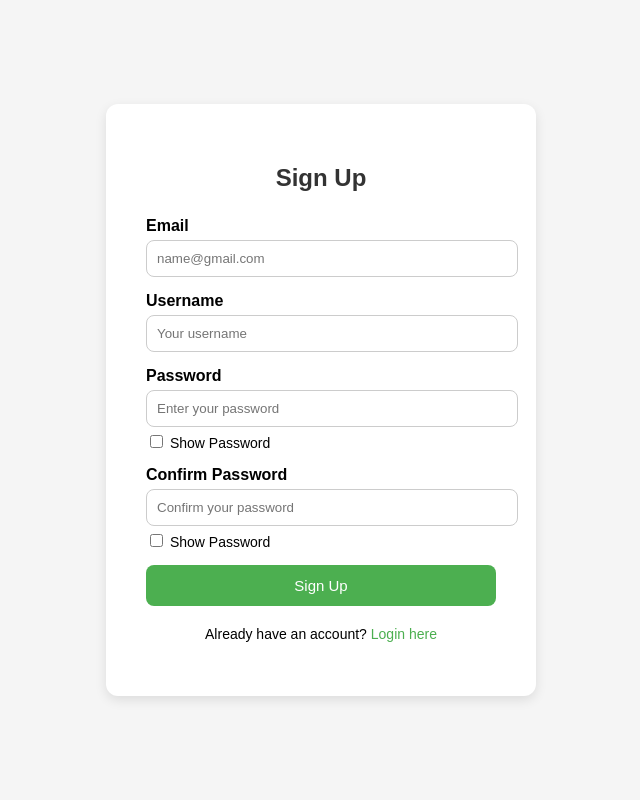
After one commit to Kamauma/e-commerce-project, a Django app: page /signup/ in a window 1280 px wide. The commit adds this page. Shown: the whole page, without its empty margins (319-959 px from the left). Run offline with Django 5.2, Linux system fonts and the light colour scheme.

Commit message:
Clean project, remove pycache, add signup page

```diff
--- a/accounts/templates/accounts/home.html
+++ b/accounts/templates/accounts/home.html
@@ -18,10 +18,7 @@
            style="display: inline-block; background-color: #4CAF50; color: white; text-decoration: none; padding: 12px 20px; border-radius: 8px; font-weight: bold;">
            Go to Login Page
            </a>
-         <a href="{% url 'product_list' %}"
-           style="display: inline-block; background-color: #2196F3; color: white; text-decoration: none; padding: 12px 20px; border-radius: 8px; font-weight: bold; width: 200px; text-align: center;">
-           View Products
-        </a>
+
         </div>
 
     </div>
--- /dev/null
+++ b/accounts/templates/accounts/signup.html
@@ -0,0 +1,69 @@
+<!DOCTYPE html>
+<html lang="en">
+<head>
+    <meta charset="UTF-8">
+    <title>Sign Up</title>
+</head>
+<body style="font-family: Arial, sans-serif; background-color: #f5f5f5; display: flex; justify-content: center; align-items: center; height: 100vh; margin: 0;">
+
+    <div style="background-color: white; padding: 40px; border-radius: 12px; box-shadow: 0 4px 12px rgba(0,0,0,0.1); width: 350px; text-align: center;">
+        <h2 style="color: #333; margin-bottom: 25px;">Sign Up</h2>
+
+        <form method="POST" style="display: flex; flex-direction: column; gap: 15px;">
+            {% csrf_token %}
+
+            <div style="text-align: left;">
+                <label style="display: block; margin-bottom: 5px; font-weight: bold;">Email</label>
+                <input type="email" name="email" required placeholder="name@gmail.com"
+                       style="width: 100%; padding: 10px; border: 1px solid #ccc; border-radius: 8px;">
+            </div>
+
+            <div style="text-align: left;">
+                <label style="display: block; margin-bottom: 5px; font-weight: bold;">Username</label>
+                <input type="text" name="username" required placeholder="Your username"
+                       style="width: 100%; padding: 10px; border: 1px solid #ccc; border-radius: 8px;">
+            </div>
+
+            <!-- Password Field with Show Password Checkbox -->
+            <div style="text-align: left;">
+                <label style="display: block; margin-bottom: 5px; font-weight: bold;">Password</label>
+                <input type="password" id="password1" name="password1" required placeholder="Enter your password"
+                       style="width: 100%; padding: 10px; border: 1px solid #ccc; border-radius: 8px;">
+                <label style="display: block; margin-top: 5px; font-size: 14px; cursor: pointer;">
+                    <input type="checkbox" onclick="togglePassword('password1')"> Show Password
+                </label>
+            </div>
+
+            <!-- Confirm Password Field with Show Password Checkbox -->
+            <div style="text-align: left;">
+                <label style="display: block; margin-bottom: 5px; font-weight: bold;">Confirm Password</label>
+                <input type="password" id="password2" name="password2" required placeholder="Confirm your password"
+                       style="width: 100%; padding: 10px; border: 1px solid #ccc; border-radius: 8px;">
+                <label style="display: block; margin-top: 5px; font-size: 14px; cursor: pointer;">
+                    <input type="checkbox" onclick="togglePassword('password2')"> Show Password
+                </label>
+            </div>
+
+            <button type="submit"
+                    style="background-color: #4CAF50; color: white; border: none; padding: 12px; border-radius: 8px; cursor: pointer; font-size: 15px;">
+                Sign Up
+            </button>
+        </form>
+
+        {% if error %}
+            <p style="color: red; margin-top: 10px;">{{ error }}</p>
+        {% endif %}
+
+        <p style="margin-top: 20px; font-size: 14px;">Already have an account?
+            <a href="{% url 'login' %}" style="color: #4CAF50; text-decoration: none;">Login here</a>
+        </p>
+    </div>
+
+    <script>
+        function togglePassword(id) {
+            const pwd = document.getElementById(id);
+            pwd.type = pwd.type === "password" ? "text" : "password";
+        }
+    </script>
+</body>
+</html>
--- a/accounts/urls.py
+++ b/accounts/urls.py
@@ -1,18 +1,9 @@
-#home.html
 from django.urls import path
 from . import views
 
 urlpatterns = [
-    path('', views.home, name='home'),
+    path('', views.home, name='home'),              # Home page
+    path('login/', views.login_view, name='login'), # Login page
+    path('signup/', views.signup_view, name='signup'), # Signup page
+    path('product/', views.product_list, name='product_list'), # Product page
 ]
-
-
-#login.html
-from django.urls import path
-from . import views
-
-urlpatterns = [
-    path('', views.home, name='home'),
-    path('login/', views.login_view, name='login'),
-    path('product/', views.product_list, name='product_list'),
-]
--- a/accounts/views.py
+++ b/accounts/views.py
@@ -1,13 +1,17 @@
-#home.html
-from django.shortcuts import render
+# views.py
 
+from django.shortcuts import render, redirect
+from django.contrib.auth.models import User
+from django.contrib.auth import authenticate, login
+from django.contrib import messages
+from .models import Product
+
+# Home page
 def home(request):
     return render(request, 'accounts/home.html')
 
-# login.html
-from django.contrib.auth import authenticate, login
-from django.shortcuts import render, redirect
 
+# Login page
 def login_view(request):
     if request.method == 'POST':
         username = request.POST['username']
@@ -22,10 +26,37 @@ def login_view(request):
             return render(request, 'accounts/login.html', {'error': 'Invalid credentials'})
     return render(request, 'accounts/login.html')
 
-#product.html
 
-from .models import Product
+# Product page
+def product_list(request):
+    products = Product.objects.all()
+    return render(request, 'accounts/product.html', {'product': products})
 
-def product_list(request):
-    product = Product.objects.all()
-    return render(request, 'accounts/product.html', {'product': product})
+
+# Signup page
+def signup_view(request):
+    if request.method == "POST":
+        email = request.POST.get("email")
+        username = request.POST.get("username")
+        password1 = request.POST.get("password1")
+        password2 = request.POST.get("password2")
+
+        # Basic validations
+        if password1 != password2:
+            return render(request, "accounts/signup.html", {"error": "Passwords do not match."})
+
+        if User.objects.filter(username=username).exists():
+            return render(request, "accounts/signup.html", {"error": "Username already exists."})
+
+        if User.objects.filter(email=email).exists():
+            return render(request, "accounts/signup.html", {"error": "Email already exists."})
+
+        # Create user
+        user = User.objects.create_user(username=username, email=email, password=password1)
+        user.save()
+
+        # Redirect to login page after successful signup
+        messages.success(request, "Account created successfully! Please log in.")
+        return redirect("login")  # 'login' should be the name of your login URL pattern
+
+    return render(request, "accounts/signup.html")
```
Also changed, not shown: accounts/templates/accounts/login.html (+10 -5 lines), 1 other file.
